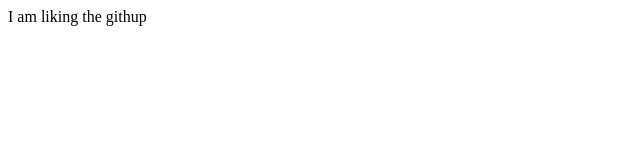
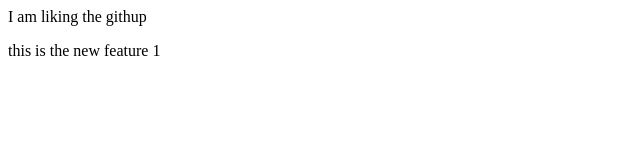
Before and after one commit to DeepaliGobare/localrepo, a plain HTML site: page index.html in a window 1280 px wide. Shown: the whole page, without its empty margins (0-640 px from the left). Drawn offline with Linux system fonts and the light colour scheme.

Commit message:
Add new feature

```diff
--- a/index.html
+++ b/index.html
@@ -1 +1,2 @@
 <p>I am liking the githup</p>
+<p>this is the new feature 1</p>
```
